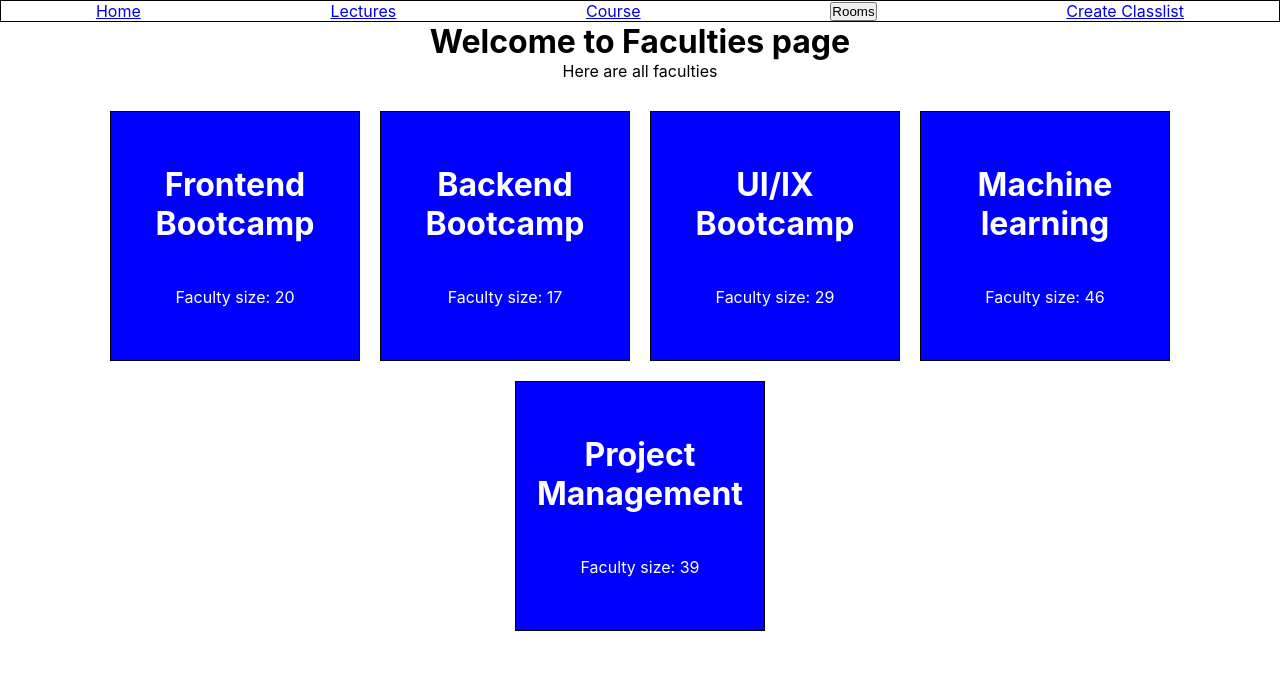
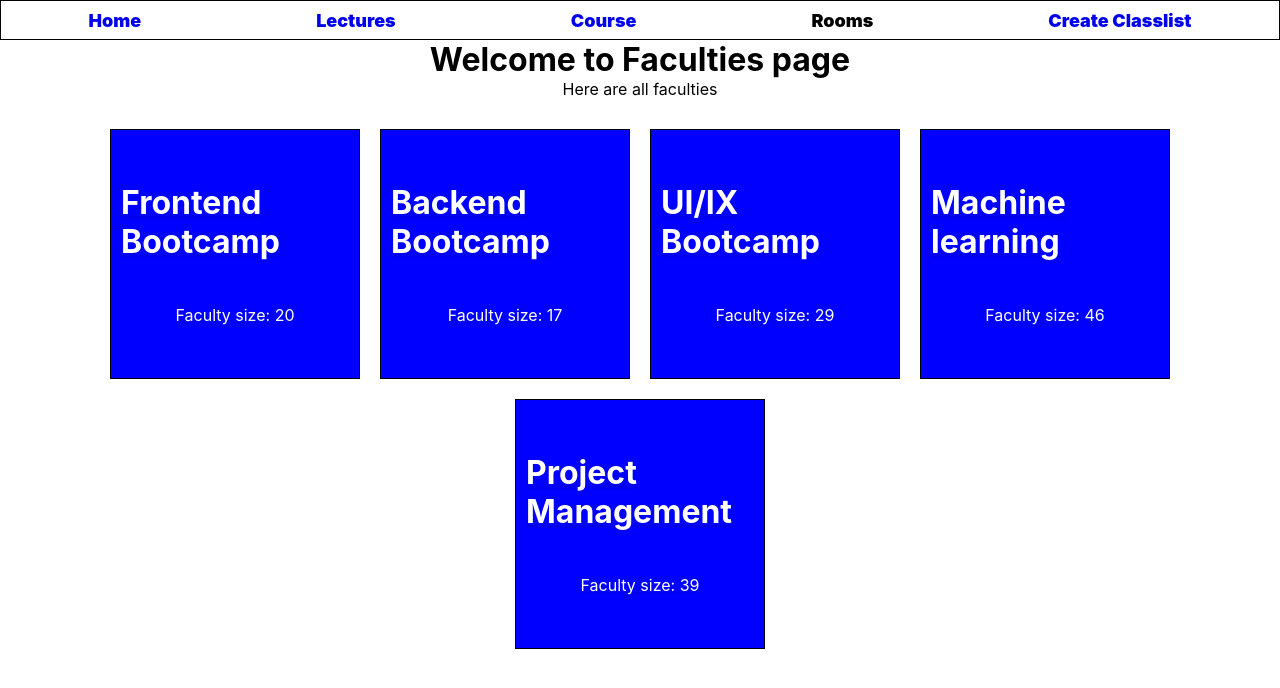
Before and after one commit to RafaelAfrikyan/Education-management, a React (Create React App) app: page /home/course in a window 1280 px wide. Shown: the top 688 px of the page. Built offline with nearby package versions, Linux system fonts and the light colour scheme.

Commit message:
fix: fixed some sizes in project

```diff
--- a/src/App.css
+++ b/src/App.css
@@ -1,9 +1,13 @@
 * {
   box-sizing: border-box;
+  margin: 0;
+  padding: 0;
 }
 
 .App {
-  text-align: center;
+  width: 100%;
+  height: 100vh;
+
 }
 
 .Navbar {
@@ -58,6 +62,8 @@
 }
 
 .faculty-timetable {
+  width: 100%;
+  height: 100%;
   font-weight: bolder;
   text-shadow: 0 1px 2px 0 gray;
   margin: 10px;
--- a/src/Components/Layout/Layout.jsx
+++ b/src/Components/Layout/Layout.jsx
@@ -1,12 +1,15 @@
 import React from "react";
 import { Outlet } from "react-router-dom";
 import Navbar from "../Navbar/Navbar";
+import "./style.css"
 
 export default function Layout() {
   return (
-    <div>
+    <>
       <Navbar />
+      <div className="outletWrapper">
       <Outlet />
-    </div>
+      </div>
+    </>
   );
 }
--- /dev/null
+++ b/src/Components/Layout/style.css
@@ -0,0 +1,6 @@
+.outletWrapper {
+    width: 100%;
+    height: 95%;
+    display: flex;
+    justify-content: center;
+}
--- a/src/Components/Navbar/Navbar.jsx
+++ b/src/Components/Navbar/Navbar.jsx
@@ -4,6 +4,7 @@ import { ACA } from "../../state/data";
 import { createRooms } from "../../state/state";
 import Room from "../Hall/Hall";
 import { useRef, useState } from "react";
+import "./style.css"
 
 export default function Navbar() {
   const roomRef = useRef(null);
@@ -19,7 +20,7 @@ export default function Navbar() {
         <Link to="/home">Home</Link>
         <Link to="lectures">Lectures</Link>
         <Link to="course">Course</Link>
-        <button onClick={openModal}>Rooms</button>
+        <p onClick={openModal}>Rooms</p>
         <Link to="create">Create Classlist</Link>
       </div>
       <Room isActive={isActive} roomRef={roomRef} />
--- /dev/null
+++ b/src/Components/Navbar/style.css
@@ -0,0 +1,18 @@
+.navbarWrap {
+    width: 100%;
+    height: 5%;
+}
+.Navbar {
+    width: 100%;
+    height: 100%;
+}
+.Navbar > a {
+    text-decoration: none;
+    font-size: large;
+    font-weight: 900;
+}
+.Navbar > p {
+    font-size: large;
+    font-weight: 900;
+    cursor: pointer;
+}
--- a/src/Pages/CreateClasslist/CreateClasslist.jsx
+++ b/src/Pages/CreateClasslist/CreateClasslist.jsx
@@ -99,7 +99,7 @@ export default function CreateClasslist() {
   };
 
   return (
-    <div>
+    <div className="wrapperClasslist">
       {Object.keys(faculties)
         .filter((faculty, i) => {
           return Object.keys(faculties[faculty].lessons).map((item) => {
--- a/src/Pages/Faculties/Faculties.css
+++ b/src/Pages/Faculties/Faculties.css
@@ -21,3 +21,10 @@
   margin: 10px;
   padding: 10px;
 }
+.facultyWrapper {
+  width: 100%;
+  height: 100%;
+  display: flex;
+  flex-direction: column;
+  align-items: center;
+}
--- a/src/Pages/Faculties/Faculties.jsx
+++ b/src/Pages/Faculties/Faculties.jsx
@@ -3,7 +3,7 @@ import DisplayFaculties from "../../Components/DisplayFaculties/DisplayFaculties
 
 export default function Faculties() {
   return (
-    <div>
+    <div className="facultyWrapper">
       <h1>Welcome to Faculties page</h1>
       <div> Here are all faculties </div>
       <DisplayFaculties />
--- a/src/index.css
+++ b/src/index.css
@@ -1,8 +1,3 @@
-* {
-  box-sizing: border-box;
-  padding: 0;
-  margin: 0;
-}
 
 body {
   font-family: -apple-system, BlinkMacSystemFont, "Segoe UI", "Roboto", "Oxygen",
--- a/src/index.js
+++ b/src/index.js
@@ -2,7 +2,6 @@ import React from "react";
 import ReactDOM from "react-dom/client";
 import "./index.css";
 import App from "./App.js";
-import reportWebVitals from "./reportWebVitals.js";
 import { BrowserRouter } from "react-router-dom";
 import { Provider } from "react-redux";
 import { store } from "./state/state.js";
@@ -17,8 +16,3 @@ root.render(
     </Provider>
   </React.StrictMode>
 );
-
-// If you want to start measuring performance in your app, pass a function
-// to log results (for example: reportWebVitals(console.log))
-// or send to an analytics endpoint. Learn more: https://bit.ly/CRA-vitals
-reportWebVitals();
--- a/src/reportWebVitals.js
+++ /dev/null
@@ -1,13 +0,0 @@
-const reportWebVitals = onPerfEntry => {
-  if (onPerfEntry && onPerfEntry instanceof Function) {
-    import('web-vitals').then(({ getCLS, getFID, getFCP, getLCP, getTTFB }) => {
-      getCLS(onPerfEntry);
-      getFID(onPerfEntry);
-      getFCP(onPerfEntry);
-      getLCP(onPerfEntry);
-      getTTFB(onPerfEntry);
-    });
-  }
-};
-
-export default reportWebVitals;
```
Also changed, not shown: src/setupTests.js (deleted, +0 -5 lines), 1 other file (tests, documents, lock files or other folders).
